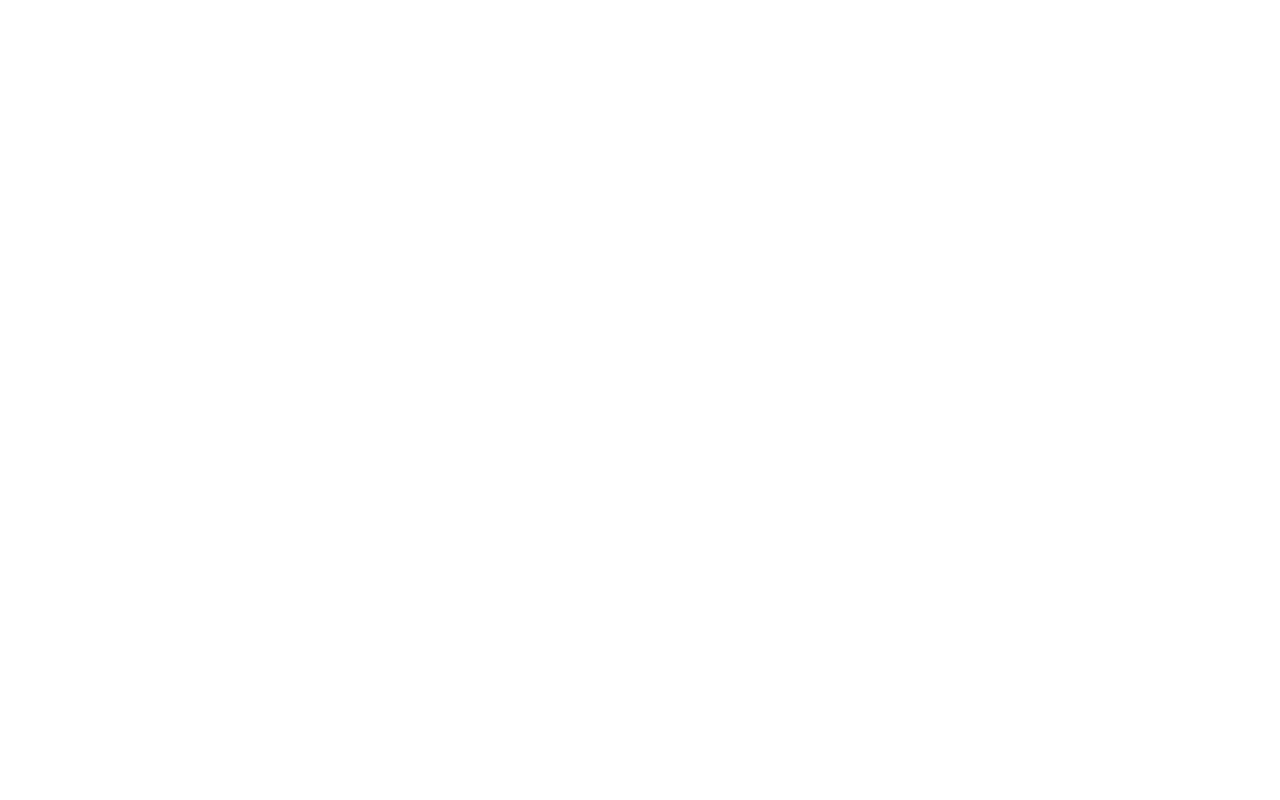
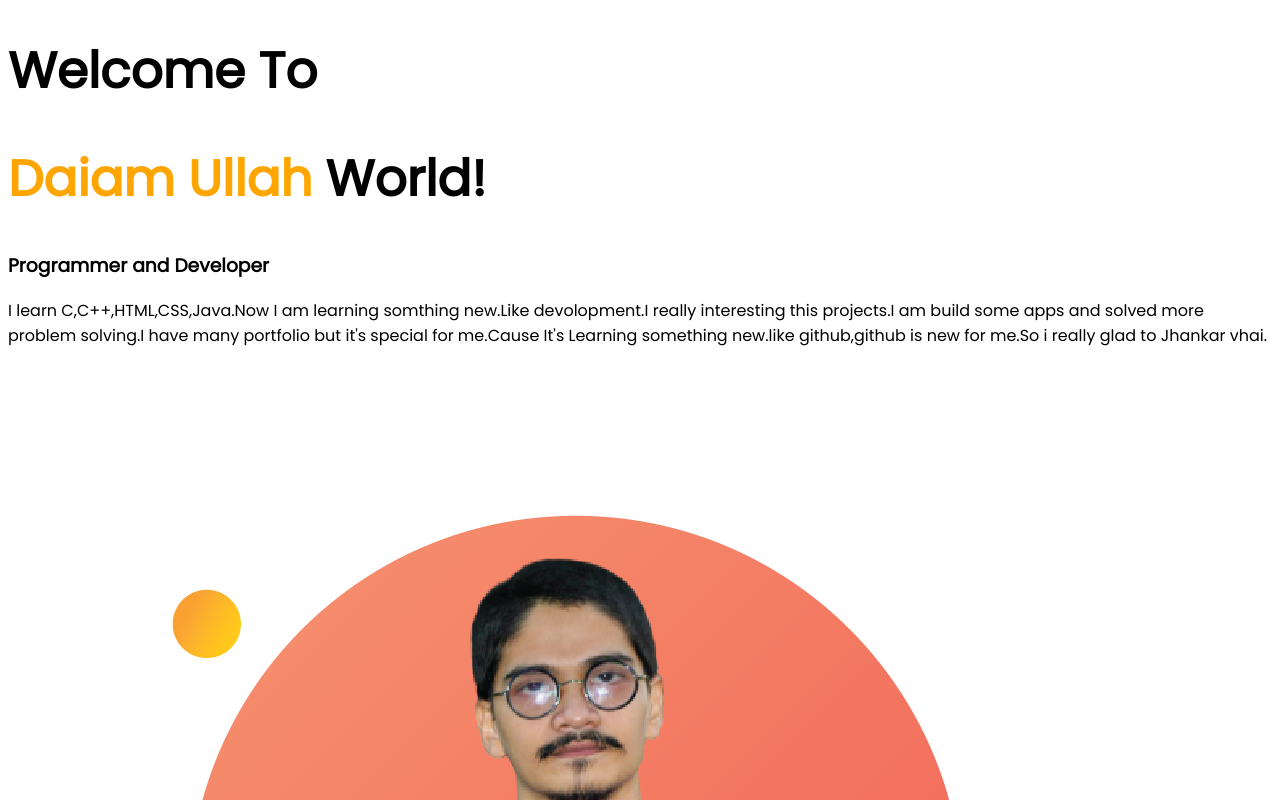
Before and after one commit to Syed-Daiam/Practice-portfolio, a plain HTML site: page index.html in a window 1280 px wide. Shown: the top 800 px of the page. Drawn offline with Linux system fonts and the light colour scheme.

Commit message:
inisial part2

```diff
--- a/index.html
+++ b/index.html
@@ -5,9 +5,16 @@
     <meta http-equiv="X-UA-Compatible" content="IE=edge">
     <meta name="viewport" content="width=device-width, initial-scale=1.0">
     <title>Daiam Portfolio</title>
+    <link rel="preconnect" href="https://fonts.googleapis.com">
+    <link rel="preconnect" href="https://fonts.gstatic.com" crossorigin>
+    <link href="https://fonts.googleapis.com/css2?family=Poppins&display=swap" rel="stylesheet">
     <link rel="stylesheet" href="style.css">
 </head>
 <body>
-
+    <h1>Welcome To</h1>
+    <h1><span class="orange-color"> Daiam Ullah</span> World!</h1>
+    <h3>Programmer and Developer</h3>
+    <p>I learn C,C++,HTML,CSS,Java.Now I am learning somthing new.Like devolopment.I really interesting this projects.I am build some apps and solved more problem solving.I have many portfolio but it's special for me.Cause It's Learning something new.like github,github is new for me.So i really glad to Jhankar vhai.</p>
+    <img src="images/Untitled-1-01.png" alt="">
 </body>
 </html>
--- a/style.css
+++ b/style.css
@@ -0,0 +1,9 @@
+body{
+    font-family: 'Poppins', sans-serif;
+}
+h1{
+    font-size: 50px;
+}
+.orange-color{
+    color: orange;
+}
```
Also changed, not shown: images/Daiam-01.png (added), images/Untitled-1-01.png (added), images/dream-bg.png (added), images/exp-bg.png (added), images/jhankar.png (added), images/jhankar2.png (added), images/my-bg.png (added), images/my-bg2.png (added), images/top-banner.png (added).
